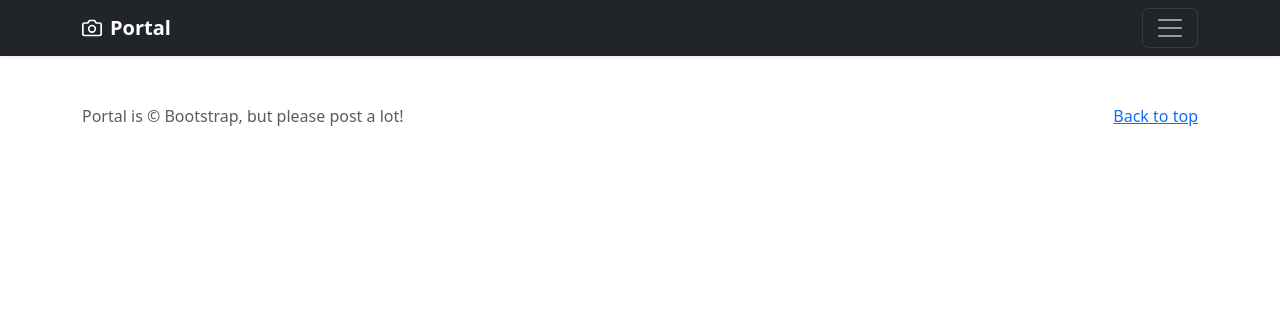
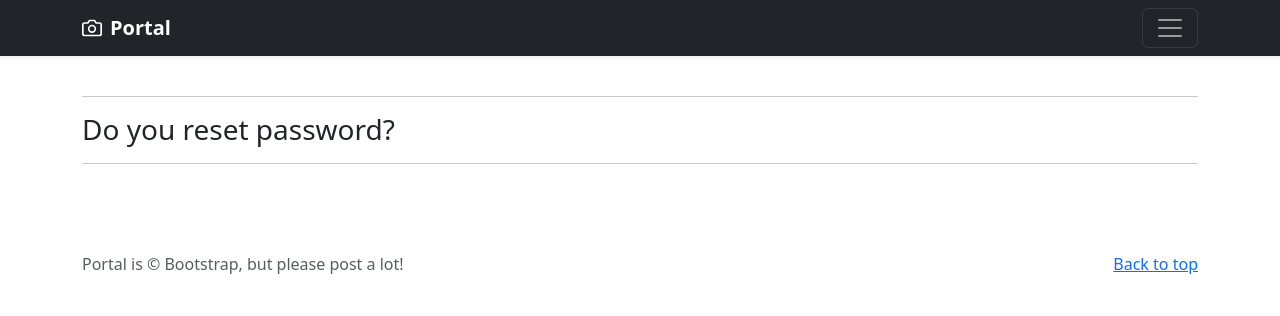
Before and after one commit to kenichikawaguchi/myportal, a Django app: page /password_reset/ in a window 1280 px wide. Shown: the top 316 px of the page. Run offline with Django 3.2, Linux system fonts and the light colour scheme.

Commit message:
modify reset password

```diff
--- a/portal/accounts/templates/password_reset.html
+++ b/portal/accounts/templates/password_reset.html
@@ -5,6 +5,11 @@
 {% block contents %}
 <div class="container">
   <div class="row">
+    <div class="col py-4">
+      <hr>
+      <h3>Do you reset password?</h3>
+      <hr>
+    </div>
   </div>
 </div>
 {% endblock %}
```
